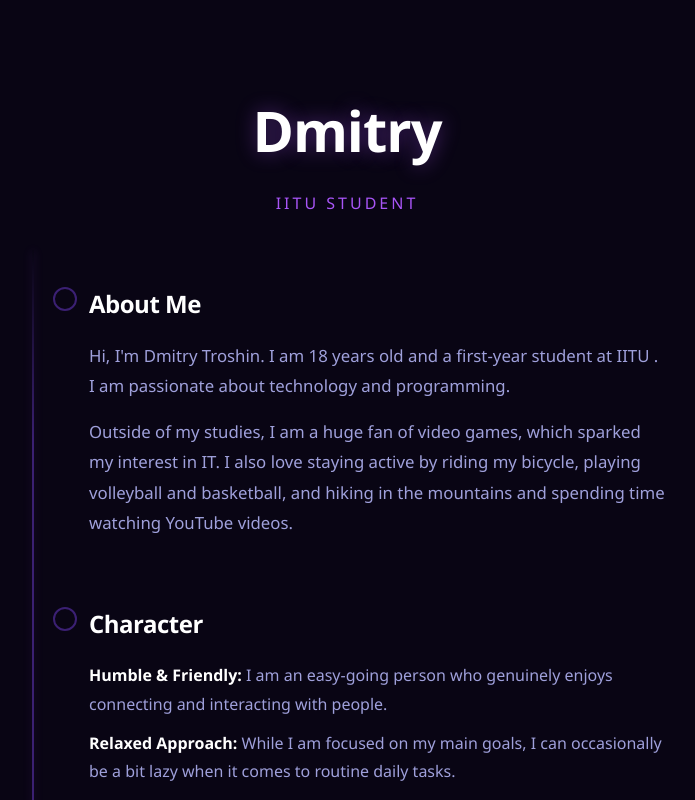
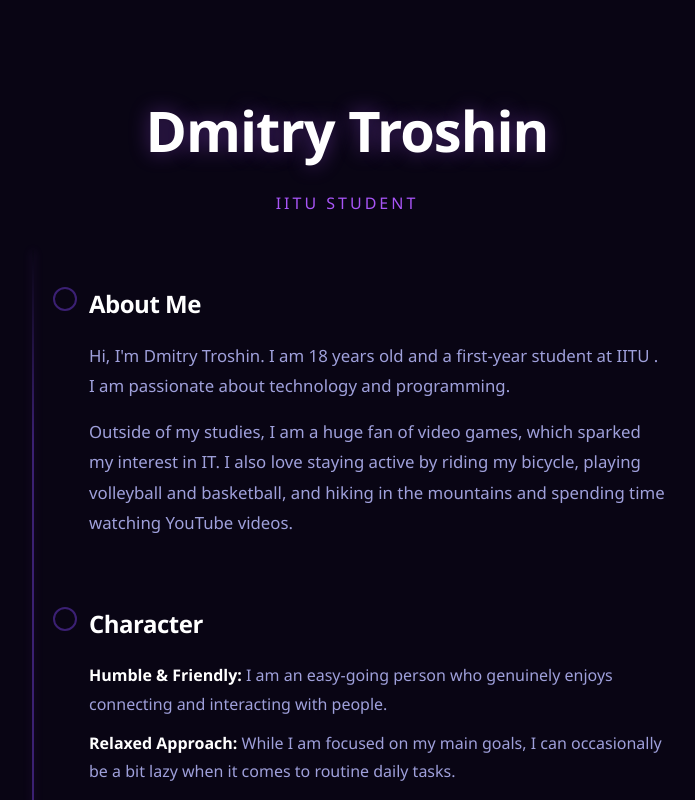
Before and after one commit to wdadwadda/wdadwadda.github.io, a plain HTML site: page index.html in a window 1280 px wide. Shown: the top 800 px of the page, without its empty margins (293-988 px from the left). Drawn offline with Linux system fonts and the light colour scheme.

Commit message:
Update header to include full name

```diff
--- a/index.html
+++ b/index.html
@@ -175,7 +175,7 @@
 <body>
 
     <header>
-        <h1>Dmitry</h1>
+        <h1>Dmitry Troshin</h1>
         <p>IITU student </p>
     </header>
 
```
